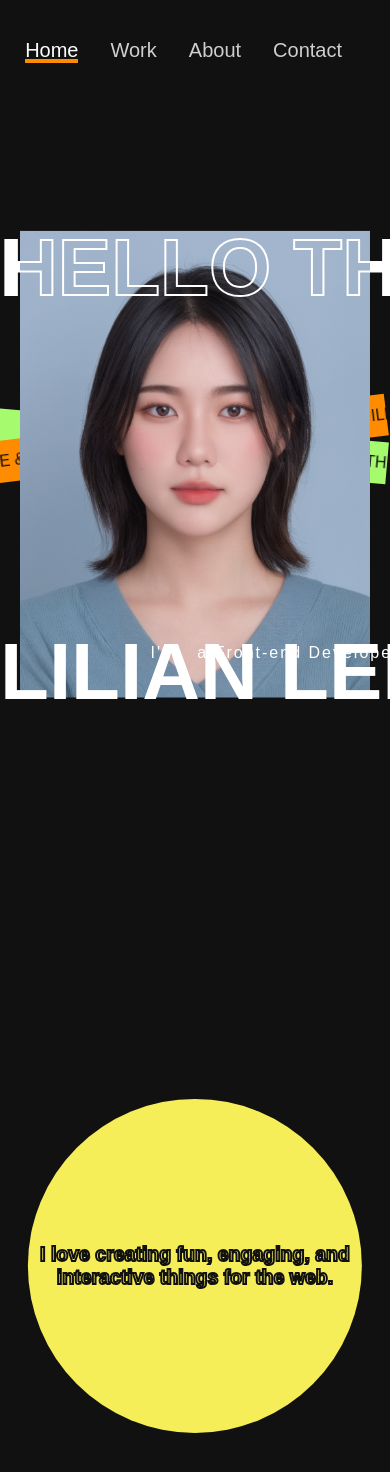
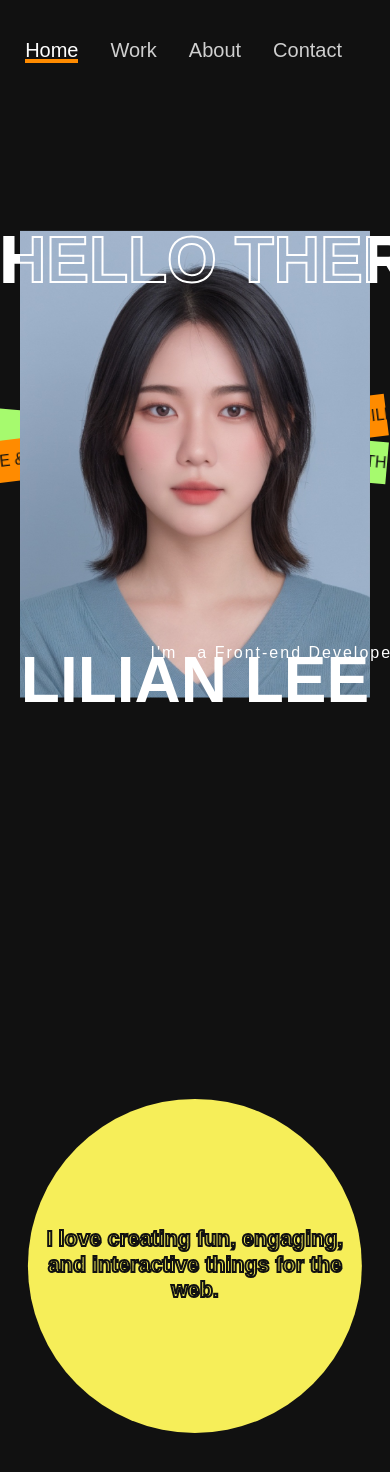
Before and after one commit to lilianlee0213/Portfolio-of-Lilian-Lee, a React (Create React App) app: page / in a window 390 px wide. Shown: the top 1472 px of the page. Built offline with nearby package versions, Linux system fonts and the light colour scheme; a web font is replaced by a local one.

Commit message:
hero media query

```diff
--- a/src/components/Home/style.css
+++ b/src/components/Home/style.css
@@ -91,7 +91,11 @@
 		transform: translateX(-100%);
 	}
 }
-
+@media only screen and (max-width: 575px) {
+	.hero-main-text {
+		font-size: 4rem;
+	}
+}
 @media only screen and (min-width: 768px) {
 	.hero-main-text {
 		font-size: 7.2rem;
@@ -176,7 +180,8 @@
 }
 .section-intro-text {
 	width: 80%;
-	font-size: 5vw;
+	font-size: 5.5vw;
+	font-weight: 700;
 	left: 50%;
 	top: 50%;
 	transform: translate(-50%, -50%);
```
